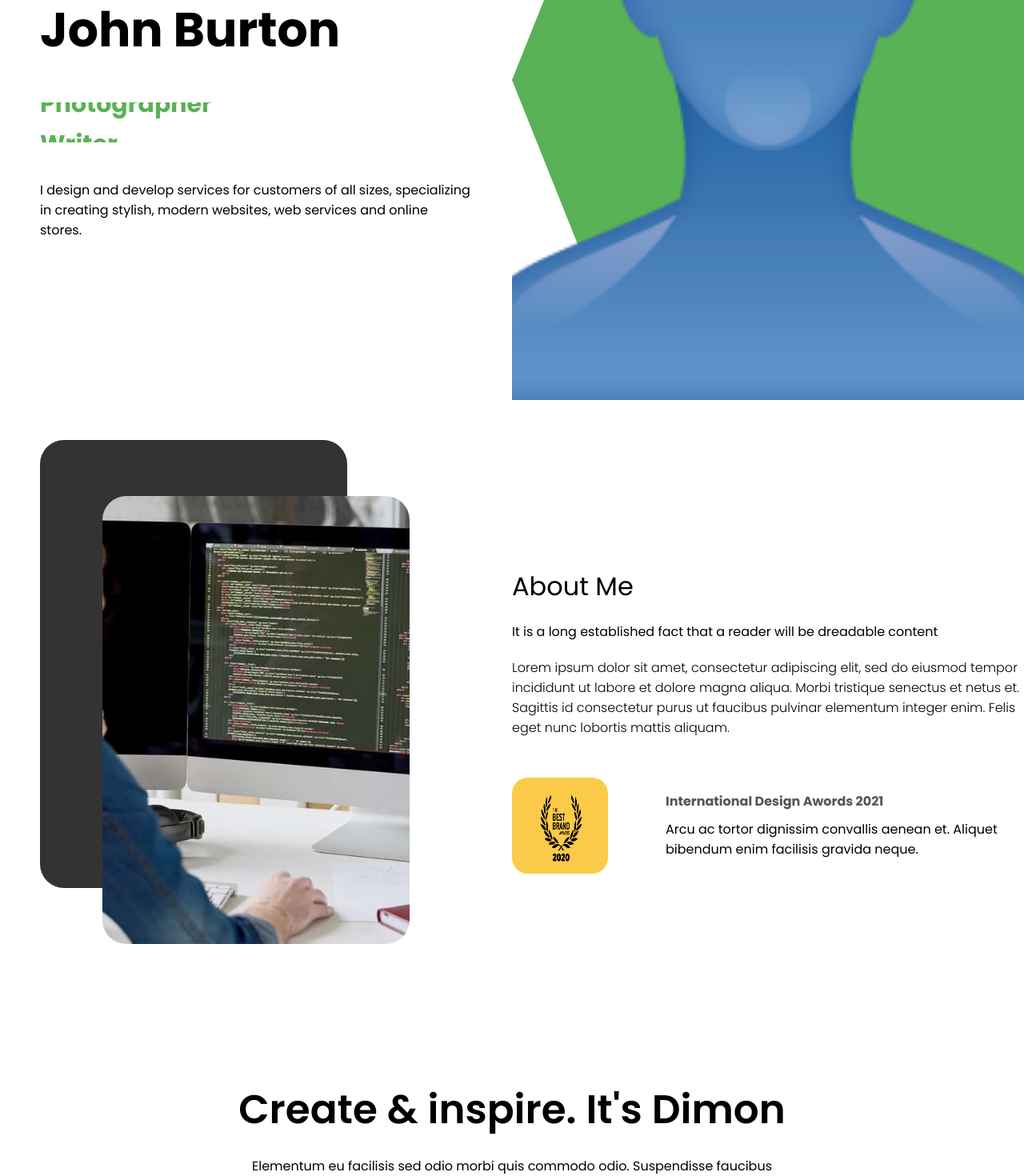
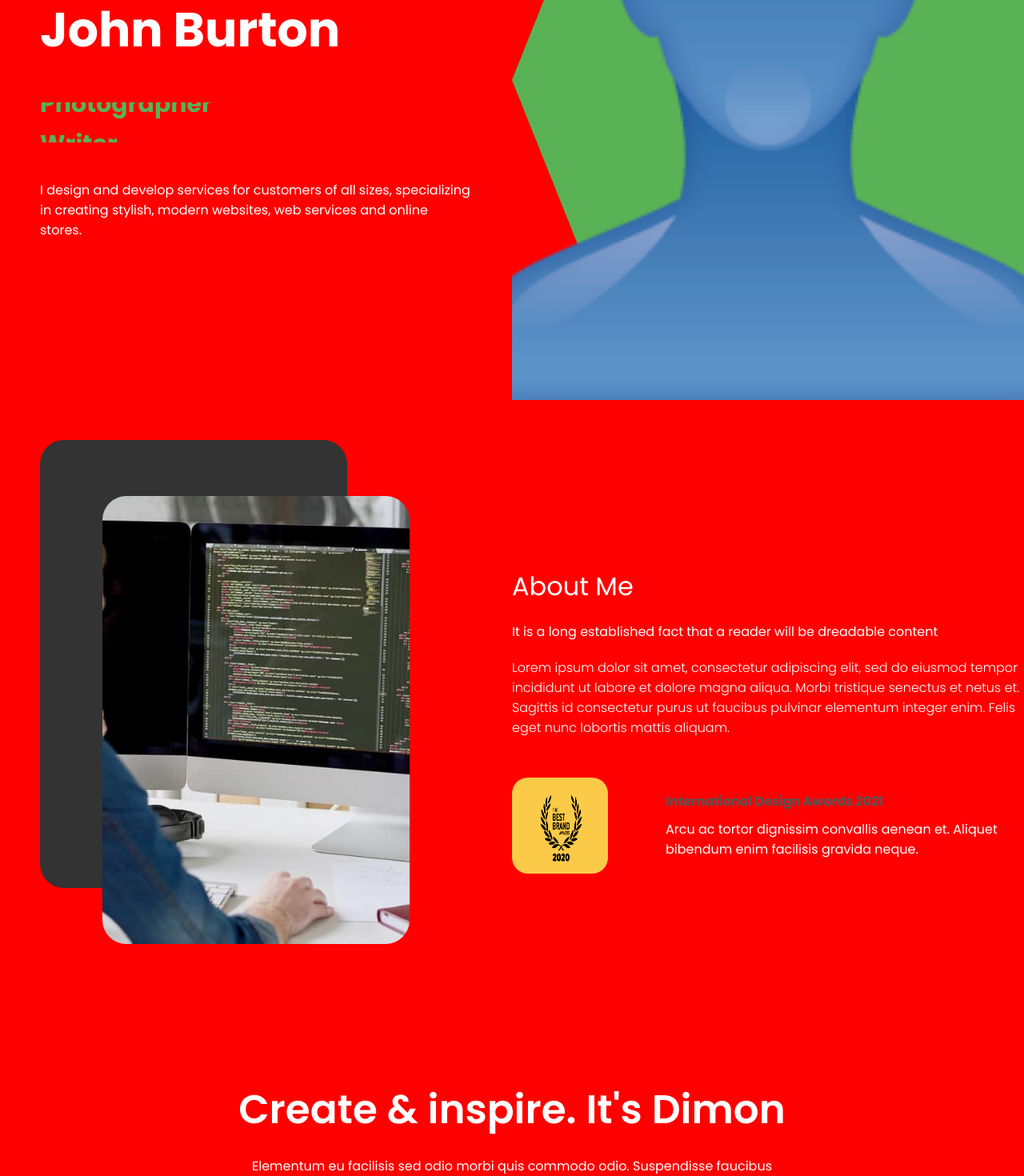
Before and after one commit to programer1983/Portfolio, a React (Create React App) app: page / in a window 1280 px wide. Shown: the part 300-1770 px from the top of the page at 80% size. Built offline with nearby package versions, Linux system fonts and the light colour scheme.

Commit message:
creating  a createContext (reducer, dispatch);

```diff
--- a/src/App.js
+++ b/src/App.js
@@ -4,16 +4,14 @@
 import Contact from "./components/contact/Contact";
 import Toggle from "./components/toggle/Toggle";
 
-
-
 const App = () => {
   return (
-    <div className="App">
-      <Toggle />
-      <Intro />
-      <About  />
-      <ProductList />
-      <Contact />
+    <div style={{backgroundColor: "red", color: "white"}}>
+        <Toggle />
+        <Intro />
+        <About  />
+        <ProductList />
+        <Contact />
     </div>
   );
 }
--- /dev/null
+++ b/src/context.js
@@ -0,0 +1,31 @@
+import { createContext, useReducer } from "react";
+
+
+export const ThemeContext = createContext()
+
+const INITIAL_STATE = {
+    darkMode: false
+}
+
+const themeReducer = (state, action) => {
+    switch(action.type){
+        case "TOGGLE":
+            return {darkMode: !state.darkMode}
+        default:
+            return state
+    }
+}
+
+export const ThemeProvider = (props) => {
+    const [state, dispatch] = useReducer(themeReducer, INITIAL_STATE)
+
+    return (
+        <ThemeContext.Provider value={(
+            state,
+            dispatch
+        )}
+        >
+            {props.children}
+        </ThemeContext.Provider>
+    )
+}
--- a/src/index.js
+++ b/src/index.js
@@ -1,11 +1,14 @@
 import React from 'react';
 import ReactDOM from 'react-dom';
 import App from './App';
+import { ThemeProvider } from './context';
 
 
 ReactDOM.render(
   <React.StrictMode>
+  <ThemeProvider>
     <App />
+  </ThemeProvider>
   </React.StrictMode>,
   document.getElementById('root')
 );
```
